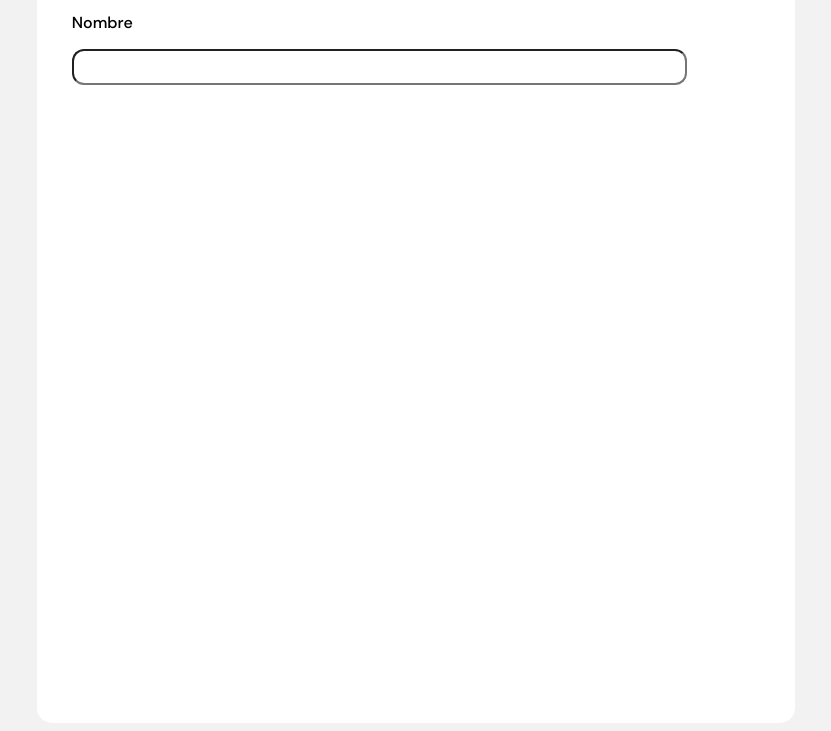
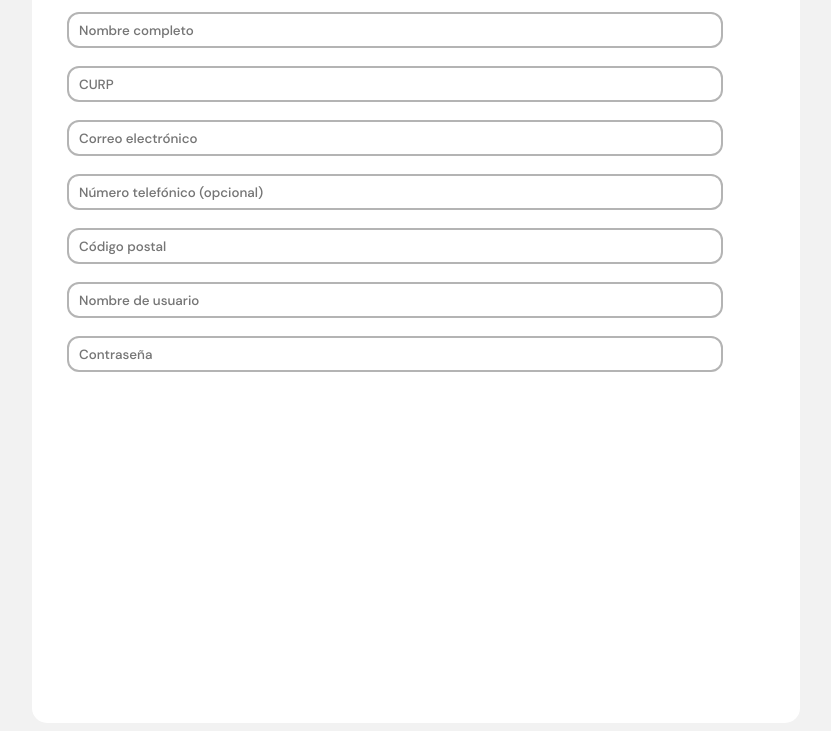
Before and after one commit to maututsi/Proyecto-Lofty-, a plain HTML site: page Registro.html in a window 1280 px wide. Shown: the part 85-816 px from the top of the page, without its empty margins (224-1055 px from the left). Drawn offline with Linux system fonts and the light colour scheme.

Commit message:
Hawk tuah yap sigma rizz

```diff
--- a/Registro.html
+++ b/Registro.html
@@ -36,11 +36,12 @@
 
         .caja
         {
-            position: relative;
+            position: fixed;
             width: 60%;
             height: 800px;
             background-color: rgb(255, 255, 255);
             border-radius: 15px;
+            z-index: -1;
         }
 
         .caja h2
@@ -51,23 +52,20 @@
             color: #ff4753;
         }
 
-        .caja_de_texto input
+        .caja-de-texto input
         {
-            position: relative;
+            position: fixed;
             display: flex;
             font-family: DM Sans;
+            padding-left: 10px;
             margin-left: 35px;
             height: 30px;
-            width: 80%;
-            border-radius: 12px;
+            width: 50%;
             align-items: center;
             justify-content: center;
-        }
-
-        .placeholder
-        {
-            margin-left: 35px;
-            font-family: DM Sans;
+            border-radius: 12px;
+            z-index: 0;
+            border: 2px solid #b4b4b4
         }
     </style>
 </head>
@@ -75,13 +73,32 @@
     <div class="caja-contenedor">
         <div class="caja">
             <h2>Registro</h2>
-
-            <div class="placeholder">
-                <p>Nombre</p>
+            <div class="caja-de-texto">
+                <input type="text" placeholder="Nombre completo">
             </div>
-
-            <div class="caja_de_texto">
-                <input type="text">
+            <br><br><br>
+            <div class="caja-de-texto">
+                <input type="text" placeholder="CURP">
+            </div>
+            <br><br><br>
+            <div class="caja-de-texto">
+                <input type="text" placeholder="Correo electrónico">
+            </div>
+            <br><br><br>
+            <div class="caja-de-texto">
+                <input type="text" placeholder="Número telefónico (opcional)">
+            </div>
+            <br><br><br>
+            <div class="caja-de-texto">
+                <input type="text" placeholder="Código postal">
+            </div>
+            <br><br><br>
+            <div class="caja-de-texto">
+                <input type="text" placeholder="Nombre de usuario">
+            </div>
+            <br><br><br>
+            <div class="caja-de-texto">
+                <input type="text" placeholder="Contraseña">
             </div>
         </div>
     </div>
```
